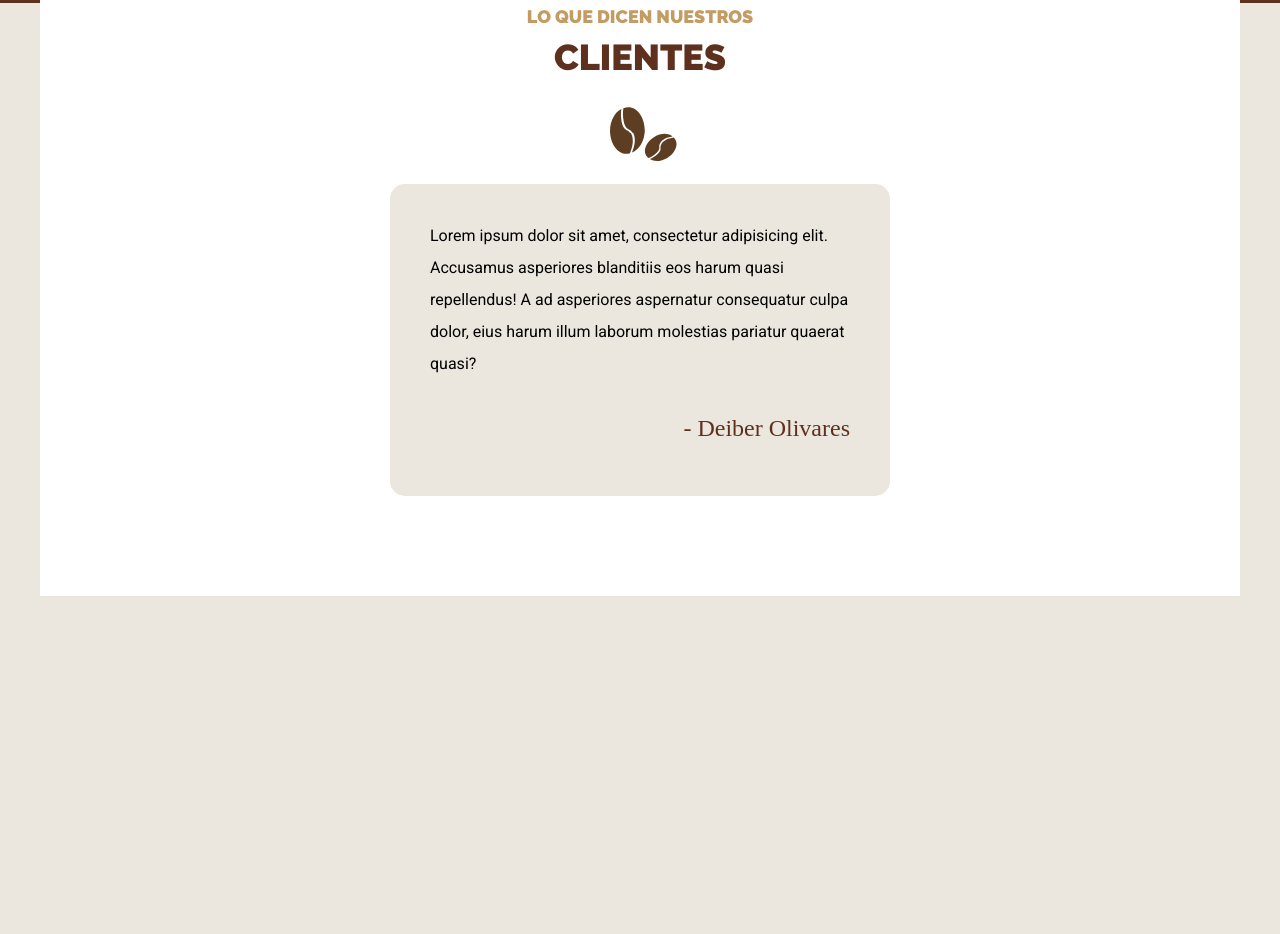
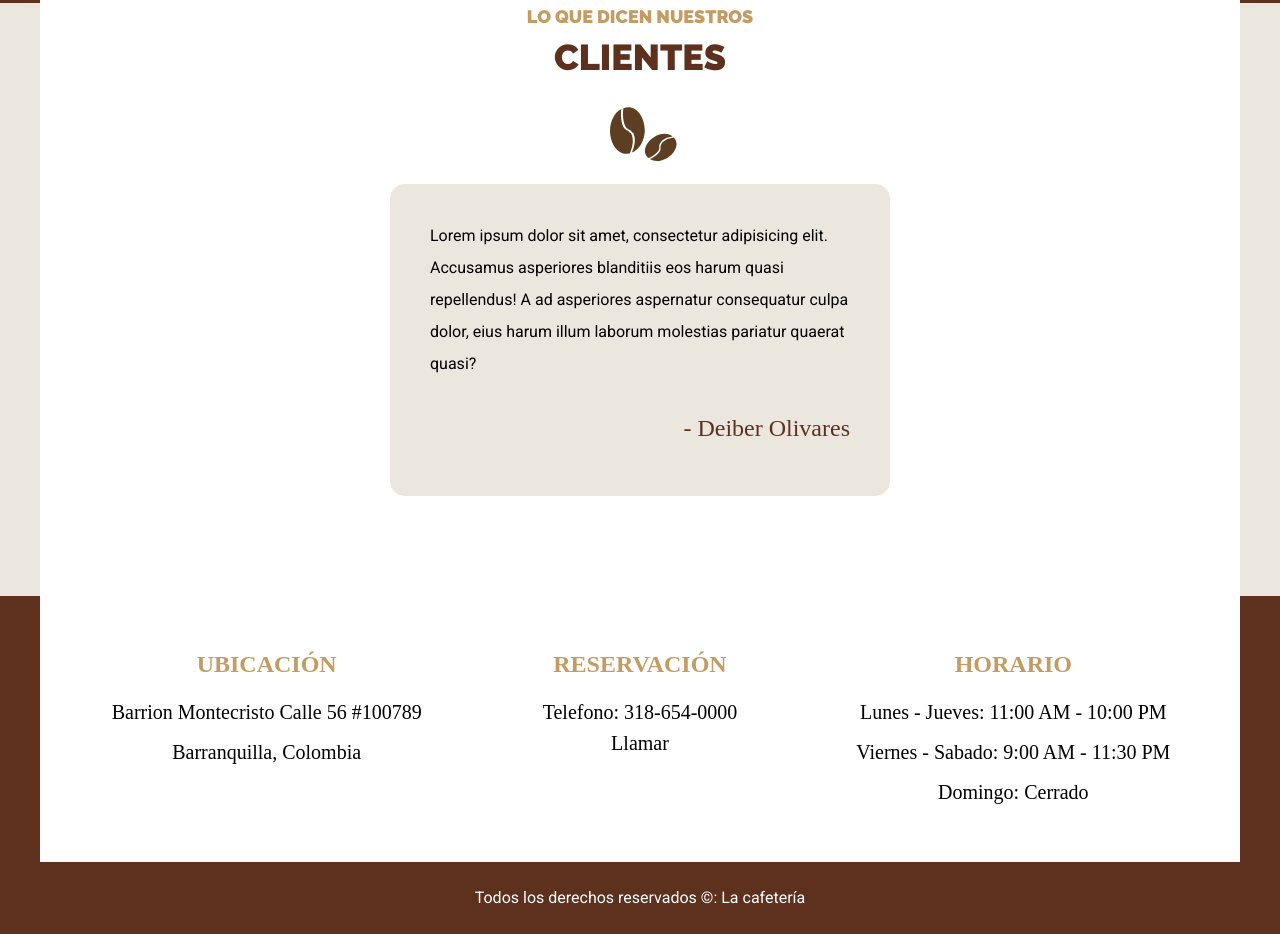
Before and after one commit to dolivare5/web-cafeteria, a website: page index.html in a window 1280 px wide. Shown: the part 4701-5635 px from the top of the page. Before the commit the page ends 5297 px from the top, so only its background shows below. Drawn offline with Linux system fonts and the light colour scheme; a web font is replaced by a local one.

Commit message:
Footer terminado y con ello el home principal del sitio web. Faltarian las páginas internas.

```diff
--- a/index.html
+++ b/index.html
@@ -208,6 +208,29 @@
             </div> <!-- .testimonial -->
         </section> <!-- .nuestros-testimoniales -->
 
+        <footer class="footer">
+            <div class="contenedor contenido-footer bg-white">
+                <div class="footer-box ubicacion">
+                    <h3>Ubicación</h3>
+                    <p>Barrion Montecristo Calle 56 #100789</p>
+                    <p>Barranquilla, Colombia</p>
+                </div> <!-- .footer-box .ubicacion -->
+
+                <div class="footer-box reservacion">
+                    <h3>Reservación</h3>
+                    <p>Telefono: 318-654-0000</p>
+                    <a href="tel: +573186540000">Llamar</a>
+                </div><!-- .footer-box .reservacion -->
+
+                <div class="footer-box horario">
+                    <h3>Horario</h3>
+                    <p>Lunes - Jueves: 11:00 AM - 10:00 PM</p>
+                    <p>Viernes - Sabado: 9:00 AM - 11:30 PM</p>
+                    <p>Domingo: Cerrado</p>
+                </div> <!-- .footer-box .horario -->
+            </div> <!-- .contenedor -->
+            <p class="copyright">Todos los derechos reservados &copy: La cafetería</p>
+        </footer> <!-- .footer .contenido-footer -->
     </body>
 
 </html>
--- a/src/scss/app.scss
+++ b/src/scss/app.scss
@@ -1,3 +1,4 @@
 @use "base";
 @use "header";
 @use "home";
+@use "footer";
--- a/src/scss/base/_globales.scss
+++ b/src/scss/base/_globales.scss
@@ -28,6 +28,7 @@ p{
 
 a{
   text-decoration: none;
+  color: v.$negro;
 }
 
 img{
--- /dev/null
+++ b/src/scss/footer/_footer.scss
@@ -0,0 +1,39 @@
+@use "../base/variables" as v;
+@use "../base/mixins" as m;
+
+.footer{
+    background-color: v.$primario;
+    .contenido-footer{
+        padding: 5rem;
+      @include m.tablet{
+          @include m.grid(3, 2rem)
+      }
+    }
+
+    .copyright{
+        text-align: center;
+        margin: 0;
+        color: v.$blanco;
+        padding: 2rem;
+    }
+}
+
+.footer-box{
+    font-family: v.$fuenteCursiva;
+    text-align: center;
+    margin-bottom: v.$separacion;
+    @include m.desktop{
+        margin-bottom: 0;
+    }
+    h3{
+      font-family: v.$fuenteCursiva;
+      margin: 0 0 1rem 0;
+      font-size: 2.4rem;
+      color: v.$secundario;
+    }
+
+    p, a{
+        font-size: 2rem;
+      margin: 0;
+    }
+}
--- /dev/null
+++ b/src/scss/footer/_index.scss
@@ -0,0 +1 @@
+@forward "footer";
```
Also changed, not shown: build/css/app.css.
